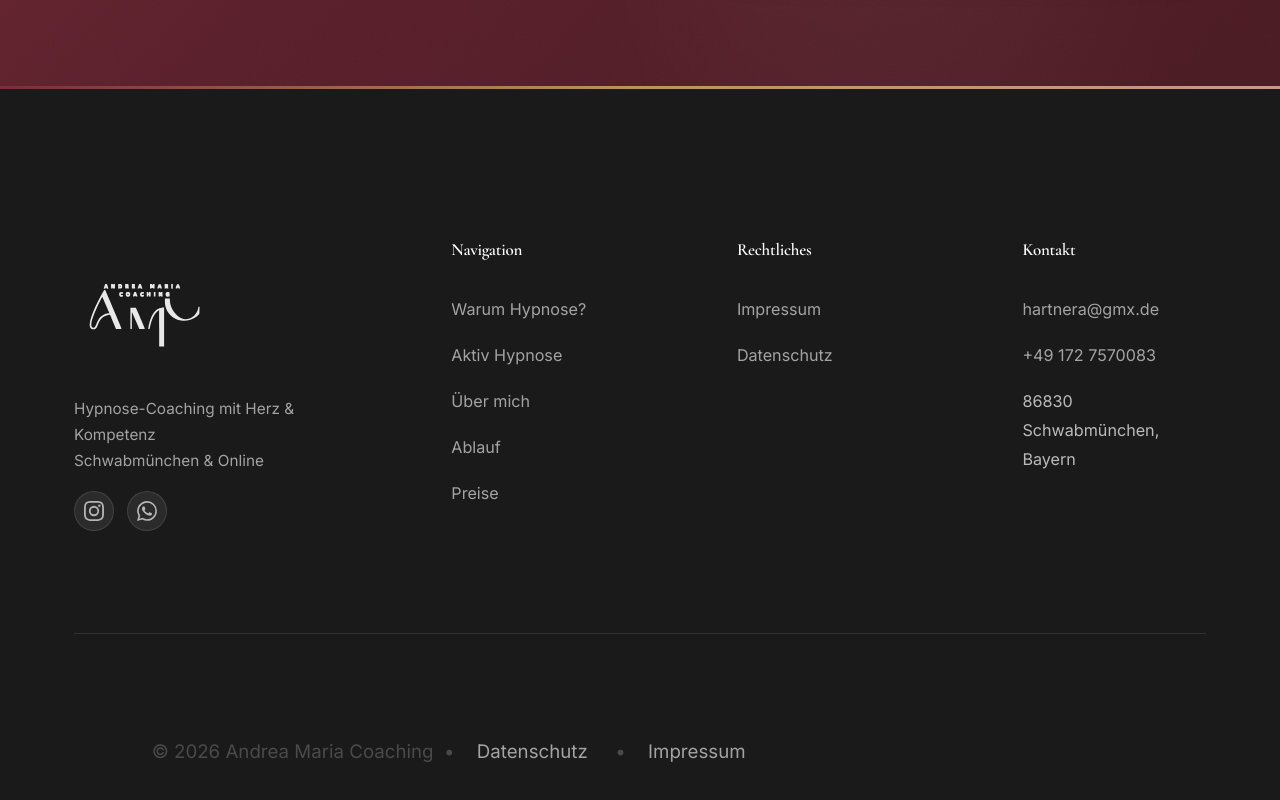
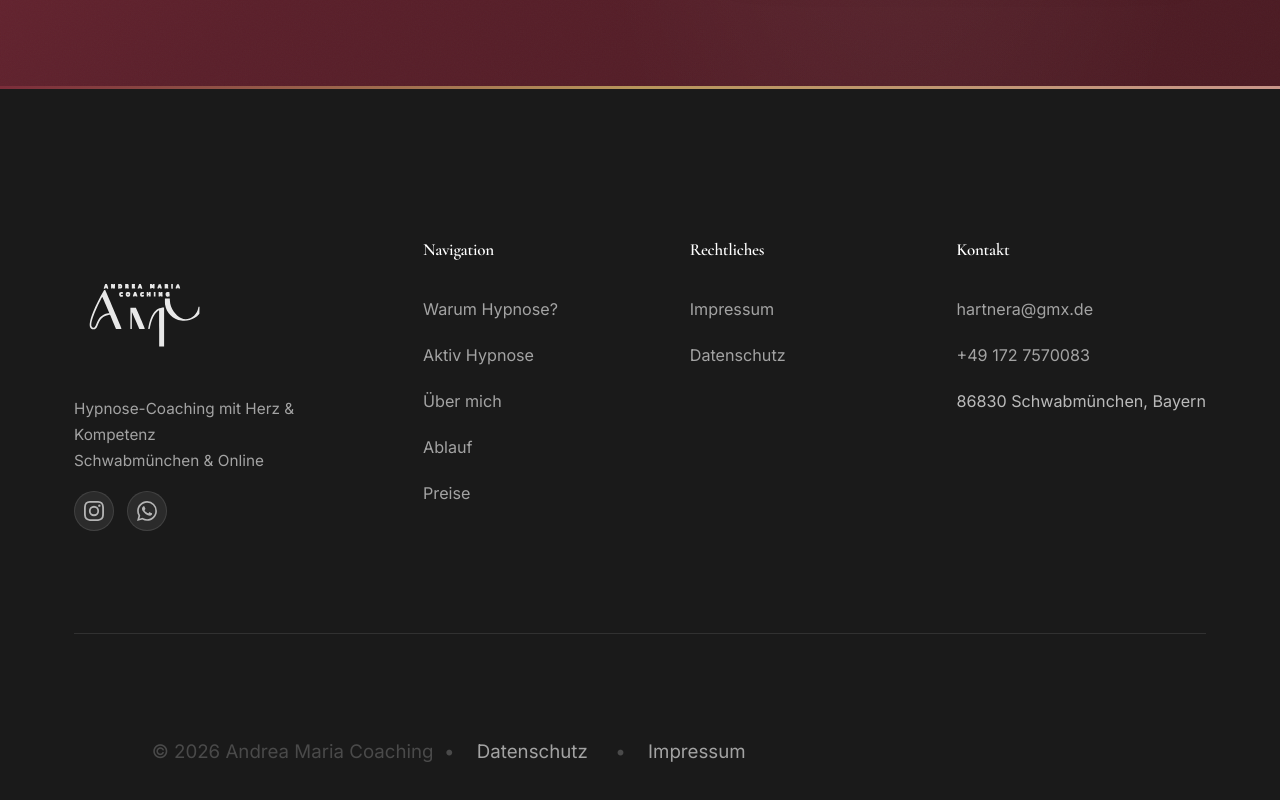
Before and after one commit to viktorfdeltaC/andrea-maria-landingpage, a React (Vite) app: page / in a window 1280 px wide. Shown: the part 10469-11269 px from the top of the page. Built offline with nearby package versions, Linux system fonts and the light colour scheme.

Commit message:
fix: prevent footer contact items from wrapping

```diff
--- a/src/components/Footer.css
+++ b/src/components/Footer.css
@@ -59,7 +59,7 @@
 
 .footer-links h4 { color: white; margin-bottom: var(--spacing-md); font-size: 1rem; font-weight: 600; }
 .footer-links ul { list-style: none; }
-.footer-links li { margin-bottom: var(--spacing-sm); }
+.footer-links li { margin-bottom: var(--spacing-sm); white-space: nowrap; }
 .footer-links a { color: rgba(255,255,255,0.6); transition: var(--transition-fast); }
 .footer-links a:hover { color: white; padding-left: 6px; }
 
```
